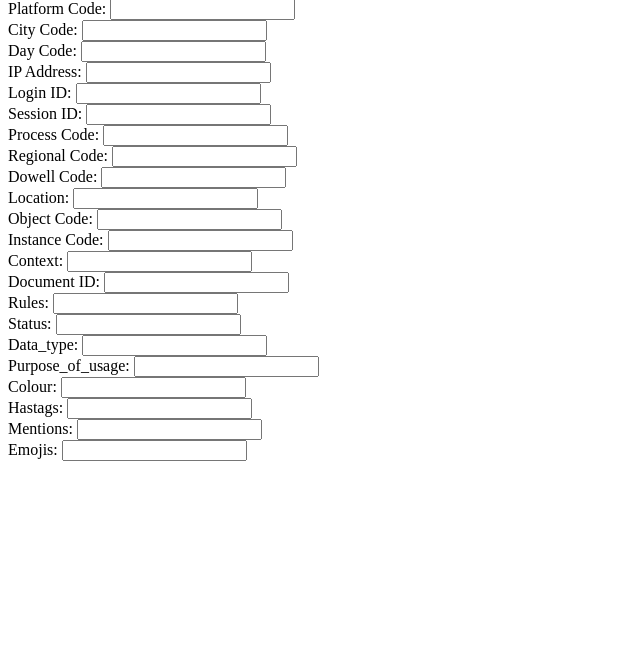
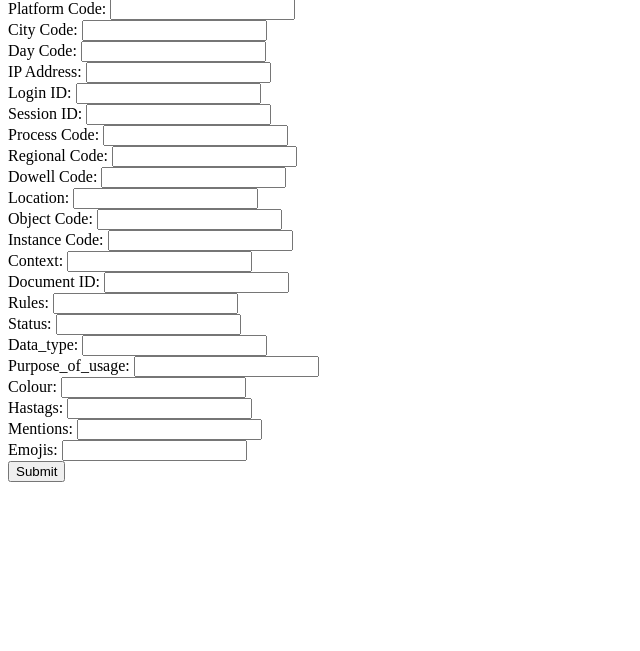
Before and after one commit to LL03-Identity-Dowell/data-collection-1, a Django app: template base/templates/base/post_data.html in a window 1280 px wide. Shown: the part 67-718 px from the top of the page, without its empty margins (0-640 px from the left). Run offline with Django 3.2, Linux system fonts and the light colour scheme; the template is opened without the code that fills it, so the values that code supplies are empty.

Commit message:
Update post_data.html

```diff
--- a/base/templates/base/post_data.html
+++ b/base/templates/base/post_data.html
@@ -94,5 +94,6 @@
         <label for="emojis">Emojis:</label>
         <input type="text" id="emojis" name="emojis">
       </div>
+      <button type="submit">Submit</button>
     </body>
   </html>
```
